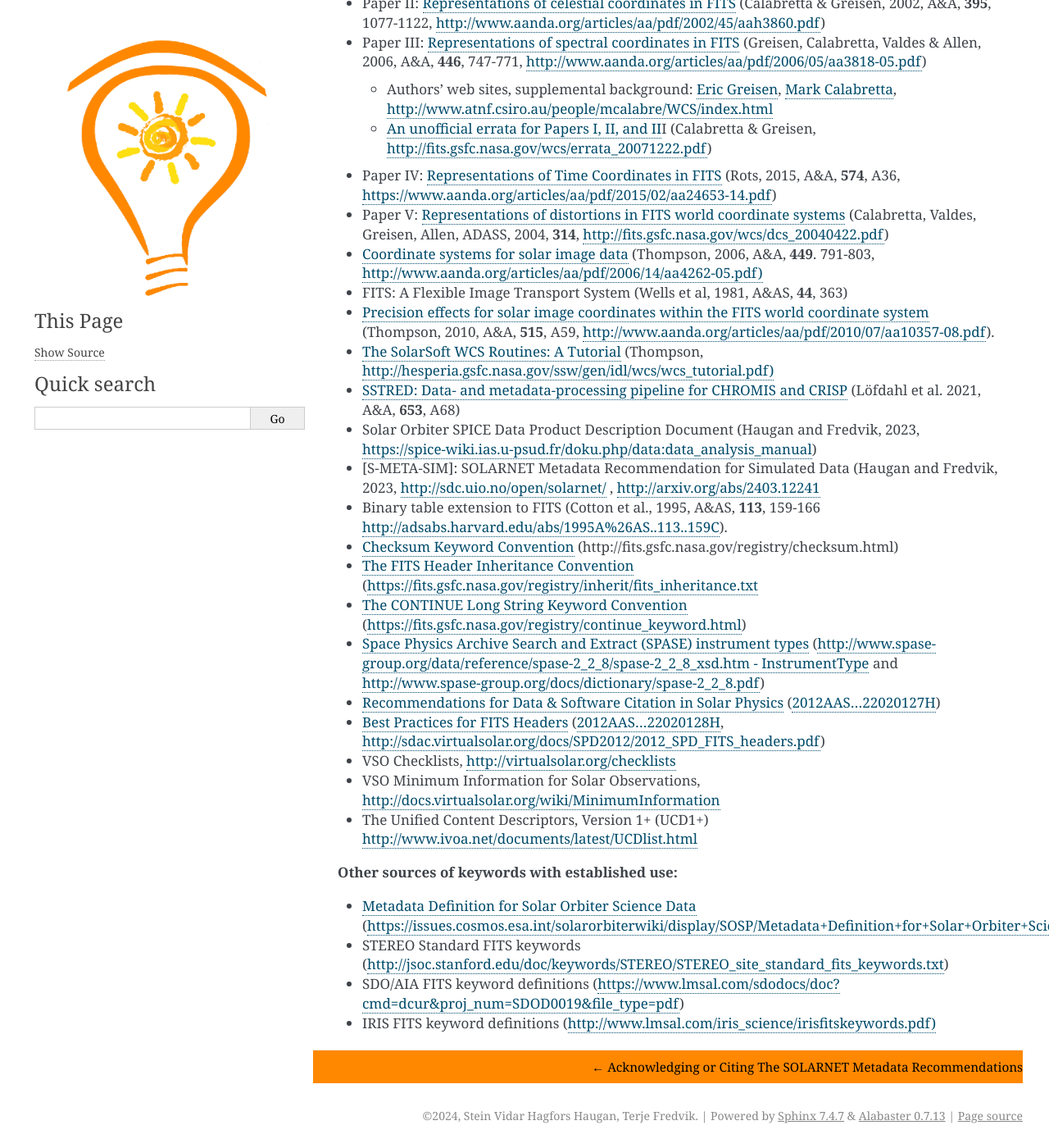
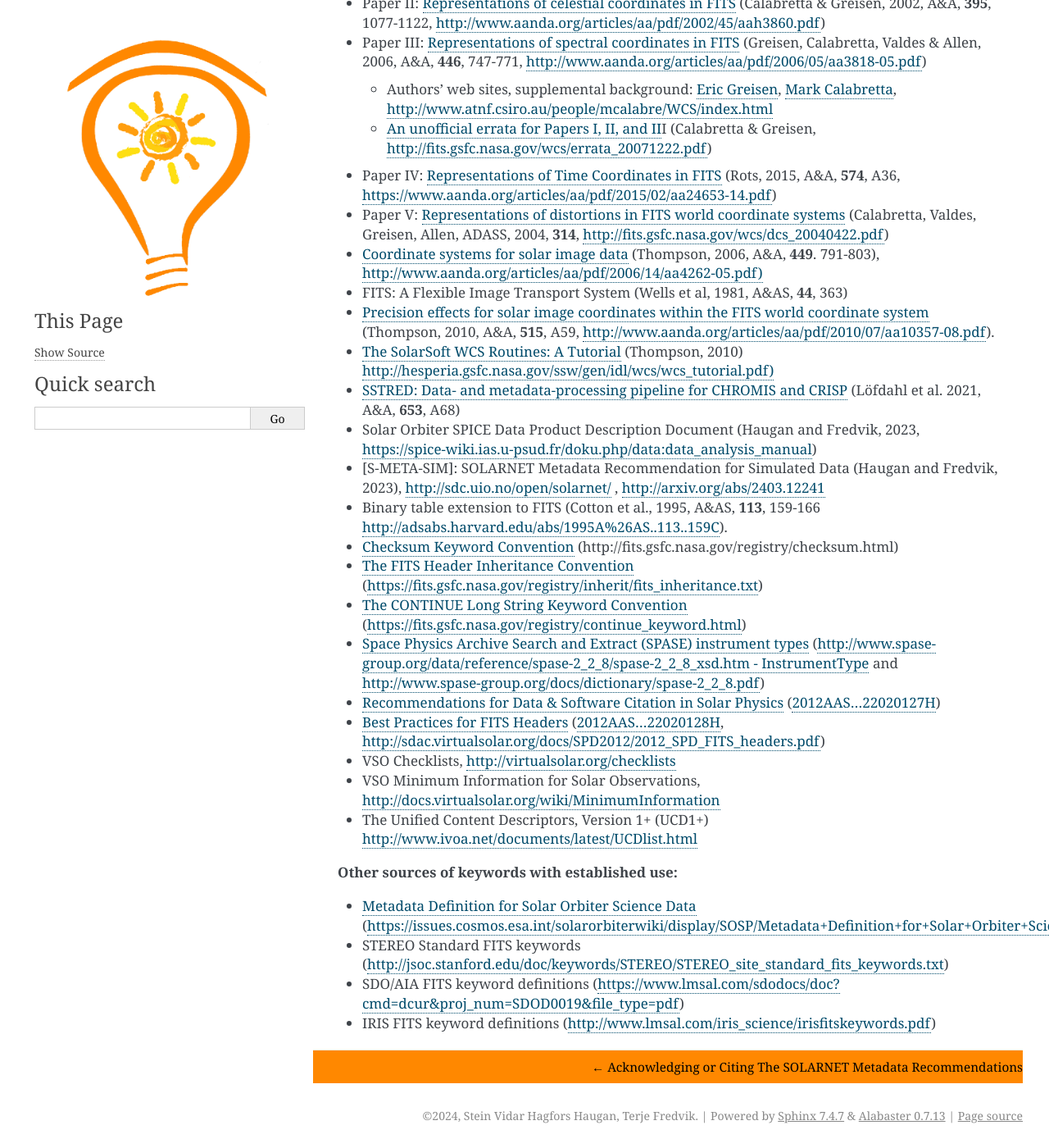
Before and after one commit to IHDE-Alliance/solarnet_metadata, a Sphinx documentation site: the page built from docs/references.md, in a window 1280 px wide and 1400 px high, scrolled down 284 px. Shown: the whole window at 82% size. Built offline with Sphinx 7.4.7, drawn with Linux system fonts in a browser that asks for light colours; the version number could not be read and is left out.

Commit message:
[ references.md ] Add missing parentheses

```diff
--- a/docs/references.md
+++ b/docs/references.md
@@ -9,17 +9,17 @@
   - [An unofficial errata for Papers I, II, and II](http://fits.gsfc.nasa.gov/wcs/errata_20071222.pdf)I (Calabretta & Greisen, <http://fits.gsfc.nasa.gov/wcs/errata_20071222.pdf>)
 - Paper IV: [Representations of Time Coordinates in FITS](http://hea-www.cfa.harvard.edu/~arots/TimeWCS/) (Rots, 2015, A&A, **574**, A36, <https://www.aanda.org/articles/aa/pdf/2015/02/aa24653-14.pdf>)
 - Paper V: [Representations of distortions in FITS world coordinate systems](http://fits.gsfc.nasa.gov/wcs/dcs_20040422.pdf) (Calabretta, Valdes, Greisen, Allen, ADASS, 2004, **314**, <http://fits.gsfc.nasa.gov/wcs/dcs_20040422.pdf>)
-- [Coordinate systems for solar image data](http://adsabs.harvard.edu/abs/2006A%26A...449..791T) (Thompson, 2006, A&A, **449**. 791-803, [http://www.aanda.org/articles/aa/pdf/2006/14/aa4262-05.pdf)](http://www.aanda.org/articles/aa/pdf/2006/14/aa4262-05.pdf%29)
+- [Coordinate systems for solar image data](http://adsabs.harvard.edu/abs/2006A%26A...449..791T) (Thompson, 2006, A&A, **449**. 791-803), [http://www.aanda.org/articles/aa/pdf/2006/14/aa4262-05.pdf)](http://www.aanda.org/articles/aa/pdf/2006/14/aa4262-05.pdf%29)
 - FITS: A Flexible Image Transport System (Wells et al, 1981, A&AS, **44**, 363)
 - [Precision effects for solar image coordinates within the FITS world coordinate system](http://www.aanda.org/articles/aa/pdf/2010/07/aa10357-08.pdf) (Thompson, 2010, A&A, **515**, A59, <http://www.aanda.org/articles/aa/pdf/2010/07/aa10357-08.pdf>).
-- [The SolarSoft WCS Routines: A Tutorial](ftp://sohoftp.nascom.nasa.gov/solarsoft/stereo/gen/documentation/wcs_tutorial.pdf) (Thompson, [http://hesperia.gsfc.nasa.gov/ssw/gen/idl/wcs/wcs_tutorial.pdf)](http://hesperia.gsfc.nasa.gov/ssw/gen/idl/wcs/wcs_tutorial.pdf%29)
+- [The SolarSoft WCS Routines: A Tutorial](ftp://sohoftp.nascom.nasa.gov/solarsoft/stereo/gen/documentation/wcs_tutorial.pdf) (Thompson, 2010) [http://hesperia.gsfc.nasa.gov/ssw/gen/idl/wcs/wcs_tutorial.pdf)](http://hesperia.gsfc.nasa.gov/ssw/gen/idl/wcs/wcs_tutorial.pdf%29)
 - [SSTRED: Data- and metadata-processing pipeline for CHROMIS and CRISP](https://ui.adsabs.harvard.edu/abs/2021A%26A...653A..68L/abstract) (Löfdahl et al. 2021, A&A, **653**, A68)
 - Solar Orbiter SPICE Data Product Description Document (Haugan and Fredvik, 2023, <https://spice-wiki.ias.u-psud.fr/doku.php/data:data_analysis_manual>)
-- [S-META-SIM]: SOLARNET Metadata Recommendation for Simulated Data (Haugan and Fredvik, 2023, <http://sdc.uio.no/open/solarnet/> , <http://arxiv.org/abs/2403.12241>
+- [S-META-SIM]: SOLARNET Metadata Recommendation for Simulated Data (Haugan and Fredvik, 2023), <http://sdc.uio.no/open/solarnet/> , <http://arxiv.org/abs/2403.12241>
 - Binary table extension to FITS (Cotton et al., 1995, A&AS, **113**, 159-166
 <http://adsabs.harvard.edu/abs/1995A%26AS..113..159C>).
 - [Checksum Keyword Convention](http://fits.gsfc.nasa.gov/registry/checksum.html) (http://fits.gsfc.nasa.gov/registry/checksum.html)
-- [The FITS Header Inheritance Convention](https://fits.gsfc.nasa.gov/registry/inherit/fits_inheritance.txt) (<https://fits.gsfc.nasa.gov/registry/inherit/fits_inheritance.txt>
+- [The FITS Header Inheritance Convention](https://fits.gsfc.nasa.gov/registry/inherit/fits_inheritance.txt) (<https://fits.gsfc.nasa.gov/registry/inherit/fits_inheritance.txt>)
 - [The CONTINUE Long String Keyword Convention](https://fits.gsfc.nasa.gov/registry/continue_keyword.html) (<https://fits.gsfc.nasa.gov/registry/continue_keyword.html>)
 - [Space Physics Archive Search and Extract (SPASE) instrument types](http://www.spase-group.org/data/reference/spase-2_2_2/spase-2_2_2_xsd.htm#InstrumentType) ([http://www.spase-group.org/data/reference/spase-2_2_8/spase-2_2_8_xsd.htm - InstrumentType](http://www.spase-group.org/data/reference/spase-2_2_8/spase-2_2_8_xsd.htm#InstrumentType) and <http://www.spase-group.org/docs/dictionary/spase-2_2_8.pdf>)
 - [Recommendations for Data & Software Citation in Solar Physics](http://sdac.virtualsolar.org/docs/SPD2012/2012_SPD_citation.pdf) ([2012AAS…22020127H](http://adsabs.harvard.edu/cgi-bin/nph-data_query?bibcode=2012AAS...22020127H&db_key=AST&link_type=ABSTRACT&high=4f79c699ae09002))
@@ -33,4 +33,4 @@
 - [Metadata Definition for Solar Orbiter Science Data](https://issues.cosmos.esa.int/solarorbiterwiki/display/SOSP/Metadata+Definition+for+Solar+Orbiter+Science+Data) (<https://issues.cosmos.esa.int/solarorbiterwiki/display/SOSP/Metadata+Definition+for+Solar+Orbiter+Science+Data>)
 - STEREO Standard FITS keywords (<http://jsoc.stanford.edu/doc/keywords/STEREO/STEREO_site_standard_fits_keywords.txt>)
 - SDO/AIA FITS keyword definitions (<https://www.lmsal.com/sdodocs/doc?cmd=dcur&proj_num=SDOD0019&file_type=pdf>)
-- IRIS FITS keyword definitions ([http://www.lmsal.com/iris_science/irisfitskeywords.pdf)](http://www.lmsal.com/iris_science/irisfitskeywords.pdf%29)
+- IRIS FITS keyword definitions ([http://www.lmsal.com/iris_science/irisfitskeywords.pdf](http://www.lmsal.com/iris_science/irisfitskeywords.pdf))
```
